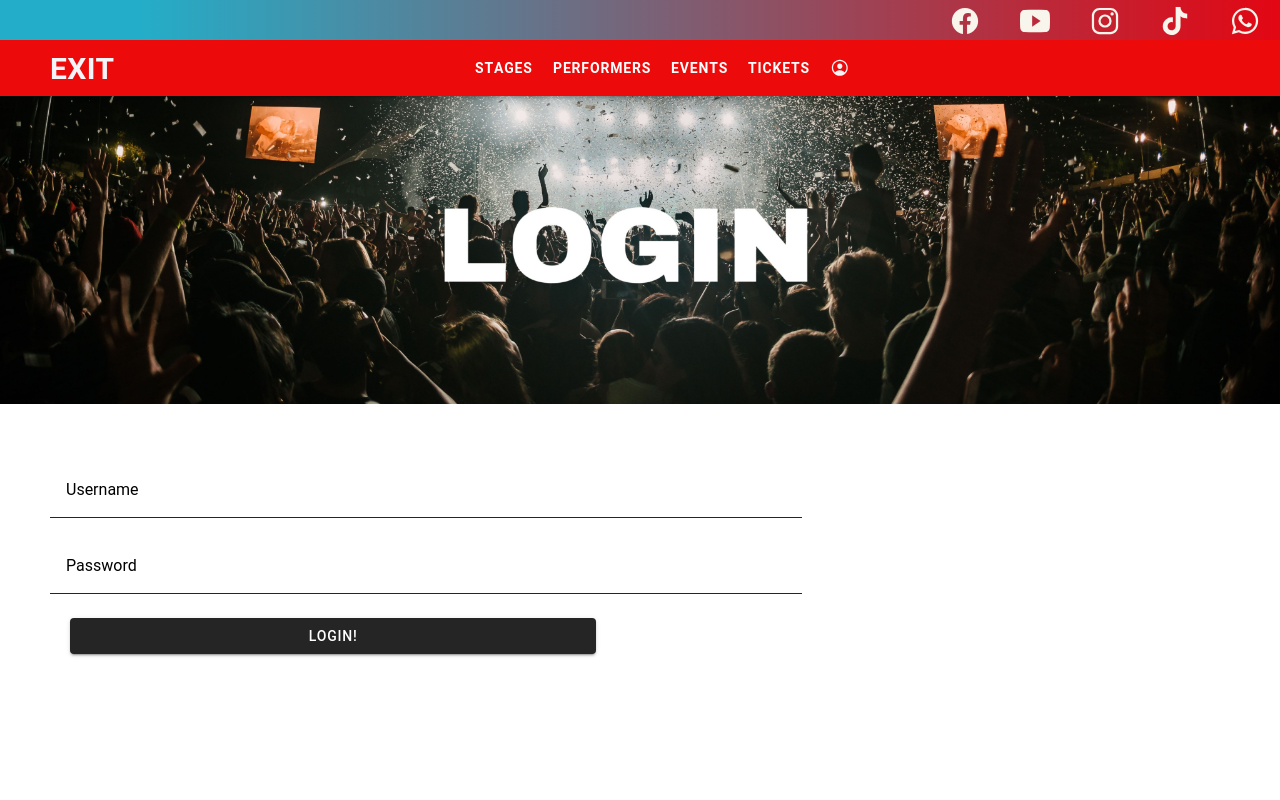
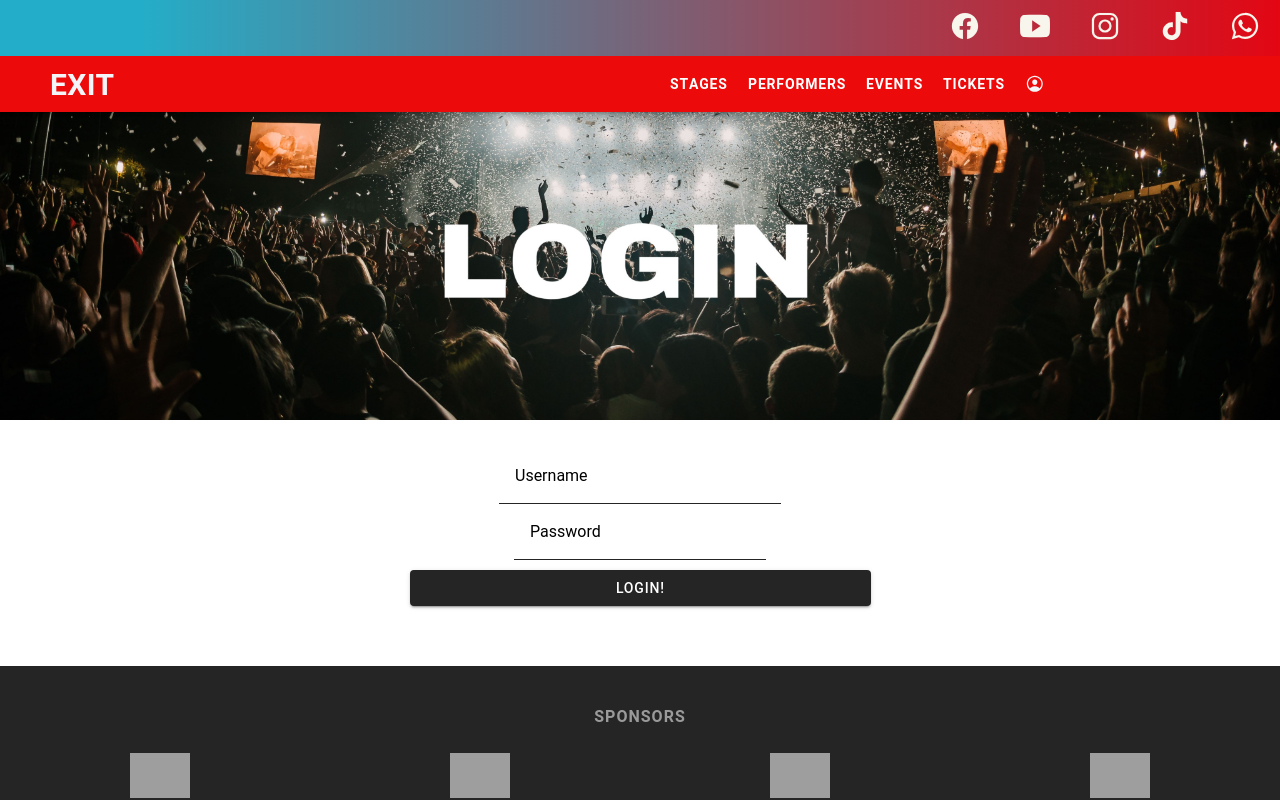
Before and after one commit to marko2000/exit-app, a React (Create React App) app: page /login in a window 1280 px wide. Built offline with nearby package versions, Linux system fonts and the light colour scheme.

Commit message:
Style fixed for Home, Register, Login and Performers page

```diff
--- a/src/components/event/EventsPageContent.tsx
+++ b/src/components/event/EventsPageContent.tsx
@@ -4,6 +4,7 @@ import { IonImg, IonSearchbar } from "@ionic/react";
 import EventList from "./EventList";
 import { useAuthentication } from "../../store/AuthenticationContext";
 import AddEventButton from "./admin/AddEventButton";
+import Footer from "../navigation/Footer";
 
 const EventsPageContent = () => {
     const eventsContext = useEvents();
@@ -25,6 +26,7 @@ const EventsPageContent = () => {
                 && <AddEventButton/>}
             <IonSearchbar value={searchCondition} onIonChange={e => setSearchCondition(e.detail.value!.trim())} />
             <EventList events={displayEvents} />
+            <Footer />
         </>
     )
 }
--- a/src/components/navigation/Footer.tsx
+++ b/src/components/navigation/Footer.tsx
@@ -17,16 +17,16 @@ import {
 } from "ionicons/icons";
 
 const Footer: React.FC = () => {
-  const [mQuery, setMQuery] = React.useState<any>({
-    matches: window.innerWidth > 760,
-  });
+  // const [mQuery, setMQuery] = React.useState<any>({
+  //   matches: window.innerWidth > 760,
+  // });
 
-  useEffect(() => {
-    let mediaQuery = window.matchMedia("(min-width: 760px)");
-    mediaQuery.addListener(setMQuery);
+  // useEffect(() => {
+  //   let mediaQuery = window.matchMedia("(min-width: 760px)");
+  //   mediaQuery.addListener(setMQuery);
 
-    return () => mediaQuery.removeListener(setMQuery);
-  }, []);
+  //   return () => mediaQuery.removeListener(setMQuery);
+  // }, []);
 
   type Item = {
     src: string;
@@ -98,7 +98,7 @@ const Footer: React.FC = () => {
     <div id="footer">
       <IonToolbar color="grey">
         <div className="content-footer">
-          <IonText className="titleFooter">Sponsors</IonText>
+          <IonText className="title-footer">Sponsors</IonText>
           <IonRow className="footer-row-logos">
             {sponsors1.map((image, i) => (
               <IonCol key={i} className="footer-img">
@@ -135,11 +135,6 @@ const Footer: React.FC = () => {
               </IonRouterLink>
             </IonCol>
             <IonCol>
-              <IonRouterLink color={"light"} href={"/registration"} id="link">
-                <b>REGISTRATION</b>
-              </IonRouterLink>
-            </IonCol>
-            <IonCol>
               <IonRouterLink color={"light"} href={"/performers"} id="link">
                 <b>PERFORMERS</b>
               </IonRouterLink>
@@ -159,15 +154,17 @@ const Footer: React.FC = () => {
                 <b>TICKETS</b>
               </IonRouterLink>
             </IonCol>
+            <IonCol>
+              <IonRouterLink color={"light"} href={"/registration"} id="link">
+                <b>REGISTRATION</b>
+              </IonRouterLink>
+            </IonCol>
           </IonRow>
-          <IonRow>
-            <IonCol size="2.9"></IonCol>
-            <IonCol>
+          <IonRow className="footer-logo">
               <IonImg
-                class="footer-logo"
+                class="footer-logo-img"
                 src="https://www.exitfest.org/wp-content/uploads/2021/07/exit-logo-2022.svg"
               />
-            </IonCol>
           </IonRow>
           <IonText className="copyright">
             © 2022 EXIT Team. All rights reserved. By visiting this website you
--- a/src/components/navigation/Menu.tsx
+++ b/src/components/navigation/Menu.tsx
@@ -36,16 +36,7 @@ const Menu: React.FC = () => {
               <IonLabel>Home</IonLabel>
             </IonItem>
           </IonMenuToggle>
-          <IonMenuToggle auto-hide="false">
-            <IonItem button routerLink={"/registration"} routerDirection="none">
-              <IonIcon
-                icon={personCircleOutline}
-                className="icon-menu"
-                slot="start"
-              />
-              <IonLabel>Registration</IonLabel>
-            </IonItem>
-          </IonMenuToggle>
+
           <IonMenuToggle auto-hide="false">
             <IonItem button routerLink={"/performers"} routerDirection="none">
               <IonIcon icon={globeOutline} className="icon-menu" slot="start" />
@@ -75,6 +66,16 @@ const Menu: React.FC = () => {
               <IonLabel>Tickets</IonLabel>
             </IonItem>
           </IonMenuToggle>
+          <IonMenuToggle auto-hide="false">
+            <IonItem button routerLink={"/registration"} routerDirection="none">
+              <IonIcon
+                icon={personCircleOutline}
+                className="icon-menu"
+                slot="start"
+              />
+              <IonLabel>Registration</IonLabel>
+            </IonItem>
+          </IonMenuToggle>
         </IonList>
       </IonContent>
     </IonMenu>
--- a/src/components/navigation/NavBar.tsx
+++ b/src/components/navigation/NavBar.tsx
@@ -70,7 +70,7 @@ const NavBar: React.FC = () => {
           </IonButtons>
         ) : (
           <>
-            <IonButtons slot="start">
+            <IonButtons>
               <IonButton routerLink={"/stages"}>
                 <b>Stages </b>
               </IonButton>
--- a/src/components/performer/PerformerCard.tsx
+++ b/src/components/performer/PerformerCard.tsx
@@ -1,7 +1,6 @@
 import React from "react";
 import {
     IonCard,
-    IonCardContent,
     IonCardHeader,
     IonCol,
     IonIcon,
@@ -21,10 +20,8 @@ import {
 
     return (
       <IonCard className="performer-card">
-        <IonCardHeader className="picture">
-          <IonImg src={performer.image} className="img"></IonImg>
-        </IonCardHeader>
-        <IonCardContent className="performer-content">
+        <IonImg src={performer.image} className="img" />
+        <IonCardHeader>
           <IonLabel className="performer-nick" color="grey">
             {performer.nick}
           </IonLabel>
@@ -34,12 +31,11 @@ import {
           </IonLabel>
           <br />
           <IonLabel>Genre: {performer.genre}</IonLabel>
-
+          </IonCardHeader>
           {authentication.authenticatedUser &&
             authentication.role === "admin" && (
               <PerformerCardAdminControls performer={performer} />
             )}
-        </IonCardContent>
         <IonRow className="social" color="red">
           <IonCol>
             <IonIcon icon={logoFacebook} className="social-icon"></IonIcon>
--- a/src/components/performer/PerformersPageContent.tsx
+++ b/src/components/performer/PerformersPageContent.tsx
@@ -4,6 +4,7 @@ import PerformerList from "./PerformerList";
 import { usePerformers } from "../../store/PerformersContext";
 import AddPerformerModal from "./admin/AddPerformerModal";
 import { useAuthentication } from "../../store/AuthenticationContext";
+import Footer from "../navigation/Footer";
 
 const PerformersPageContent = () => {
     const performersContext = usePerformers();
@@ -23,6 +24,7 @@ const PerformersPageContent = () => {
             {authentication.authenticatedUser && authentication.role === "admin" && <AddPerformerModal />}
             <IonSearchbar value={searchCondition} onIonChange={e => setSearchCondition(e.detail.value!.trim())} />
             <PerformerList performers={displayedPerformers} />
+            <Footer />
         </>
     )
 }
--- a/src/components/stage/StagesPageContent.tsx
+++ b/src/components/stage/StagesPageContent.tsx
@@ -4,6 +4,7 @@ import { useStages } from "../../store/StagesContext";
 import StageList from "./StageList";
 import AddStageModal from "./admin/AddStageModal";
 import { useAuthentication } from "../../store/AuthenticationContext";
+import Footer from "../navigation/Footer";
 
 const StagePageContent = () => {
     const stagesContext = useStages();
@@ -23,6 +24,7 @@ const StagePageContent = () => {
             {authentication.authenticatedUser && authentication.role === "admin" && <AddStageModal />}
             <IonSearchbar value={searchCondition} onIonChange={e => setSearchCondition(e.detail.value!.trim())} />
             <StageList stages={displayedStages} />
+            <Footer />
         </>
     )
 }
--- a/src/pages/Home.tsx
+++ b/src/pages/Home.tsx
@@ -29,13 +29,13 @@ const Home: React.FC = () => {
 
                     })}
                 </IonSlides>
-                <IonTitle color="grey" className="home-page-title">
+                {/* <IonTitle color="white" className="home-page-title">
                     Exit App
-                </IonTitle>
+                </IonTitle> */}
                 <IonGrid className="home-page-text">
-                    <IonRow>
-                        {/*    here comes counter*/}
-                    </IonRow>
+                    {/* <IonRow> */}
+                           {/* here comes counter */}
+                    {/* </IonRow> */}
                     <IonRow
                         style={{
                             display: "flex",
@@ -47,7 +47,7 @@ const Home: React.FC = () => {
                     </IonRow>
 
                 </IonGrid>
-                <Footer></Footer>
+                <Footer />
             </IonContent>
         </IonPage>
     );
--- a/src/pages/Login.tsx
+++ b/src/pages/Login.tsx
@@ -17,6 +17,7 @@ import NavBar from "../components/navigation/NavBar";
 import {useAuthentication,} from "../store/AuthenticationContext";
 import {useHistory, useLocation} from "react-router-dom";
 import {useError} from "../store/ErrorContext";
+import Footer from "../components/navigation/Footer";
 
 const loginUrl = "http://localhost:8080/auth/login";
 
@@ -42,14 +43,15 @@ const Login: React.FC = () => {
       <IonHeader>
         <NavBar />
       </IonHeader>
-      <IonContent fullscreen>
+
+      <IonContent>
         <IonImg src={"/images/login.jpeg"} className="img-top"></IonImg>
 
-        <IonGrid>
+        {/* <IonGrid>
           <IonRow className="login-form">
-            <IonCol text-center color="grey">
-              <IonList>
-                <IonItem className="registration-form-input">
+            <IonCol text-center color="grey"> */}
+              <IonList className="auth-form">
+                <IonItem className="auth-form-input">
                   <IonLabel position="floating">Username</IonLabel>
                   <IonInput
                     value={username}
@@ -57,7 +59,7 @@ const Login: React.FC = () => {
                     clearInput
                   ></IonInput>
                 </IonItem>
-                <IonItem className="registration-form-input">
+                <IonItem className="auth-form-input">
                   <IonLabel position="floating">Password</IonLabel>
                   <IonInput
                     type="password"
@@ -66,13 +68,14 @@ const Login: React.FC = () => {
                   ></IonInput>
                 </IonItem>
 
-                <IonButton color="grey" id="loginBtn" onClick={login}>
+                <IonButton color="grey" id="loginBtn" className="auth-button-section" onClick={login}>
                   Login!
                 </IonButton>
               </IonList>
-            </IonCol>
+            {/* </IonCol>
           </IonRow>
-        </IonGrid>
+        </IonGrid> */}
+        <Footer />
       </IonContent>
     </IonPage>
   );
--- a/src/pages/Registration.tsx
+++ b/src/pages/Registration.tsx
@@ -1,6 +1,5 @@
 import {
     IonButton,
-    IonContent,
     IonHeader,
     IonImg,
     IonInput,
@@ -9,6 +8,7 @@ import {
     IonList,
     IonPage,
     IonRouterLink,
+    IonContent
 } from "@ionic/react";
 import React, {useState} from "react";
 import NavBar from "../components/navigation/NavBar";
@@ -16,6 +16,7 @@ import User from "../model/User";
 import {useAuthentication} from "../store/AuthenticationContext";
 import {useHistory} from "react-router";
 import {useError} from "../store/ErrorContext";
+import Footer from "../components/navigation/Footer";
 
 const DEFAULT_ROLE = "visitor"; //admini su upanpred registrovani, tako da neko ko se sam registruje može da bude samo sa ulogom visitor
 
@@ -49,20 +50,19 @@ const Registration: React.FC = () => {
                 <NavBar/>
             </IonHeader>
 
-            <IonContent fullscreen>
-                <IonImg src={"/images/registration.jpeg"} className="img-top"></IonImg>
+            <IonContent>
+                <IonImg src={"/images/registration.jpeg"} className="img-top" />
 
-                <IonList className="registration-form" color="grey">
-                    <IonItem className="registration-form-input">
+                <IonList className="auth-form" color="grey">
+                    <IonItem className="auth-form-input">
                         <IonLabel position="floating">Name</IonLabel>
                         <IonInput
                             value={firstname}
                             onIonChange={(e) => setFirstname(e.detail.value!)}
                             clearInput
-                            color="success"
                         ></IonInput>
                     </IonItem>
-                    <IonItem className="registration-form-input">
+                    <IonItem className="auth-form-input">
                         <IonLabel position="floating">Lastname</IonLabel>
                         <IonInput
                             value={lastname}
@@ -70,7 +70,7 @@ const Registration: React.FC = () => {
                             clearInput
                         ></IonInput>
                     </IonItem>
-                    <IonItem className="registration-form-input">
+                    <IonItem className="auth-form-input">
                         <IonLabel position="floating">Username</IonLabel>
                         <IonInput
                             value={userEmail}
@@ -78,7 +78,7 @@ const Registration: React.FC = () => {
                             clearInput
                         ></IonInput>
                     </IonItem>
-                    <IonItem className="registration-form-input">
+                    <IonItem className="auth-form-input">
                         <IonLabel position="floating">Password</IonLabel>
                         <IonInput
                             type="password"
@@ -86,14 +86,16 @@ const Registration: React.FC = () => {
                             onIonChange={(e) => setPassword(e.detail.value!)}
                         ></IonInput>
                     </IonItem>
-
+                    <div className="auth-button-section">
                         <IonButton color="grey" id="registerBtn" onClick={register}>
                             Register!
                         </IonButton>
                         <IonRouterLink href={"/login"} id="registerLabel">
                             Already have an account?
                         </IonRouterLink>
+                    </div>
                 </IonList>
+                <Footer />
                 </IonContent>
         </IonPage>
     );
--- a/src/pages/Tickets.tsx
+++ b/src/pages/Tickets.tsx
@@ -20,6 +20,7 @@ import {
   import TicketCard from "../components/shop/TicketCard";
   import { cartOutline, removeCircleOutline } from "ionicons/icons";
   import Ticket from "../model/Ticket";
+  import Footer from "../components/navigation/Footer";
 
   const Tickets: React.FC = () => {
     const group1: Array<Ticket> = [
@@ -181,6 +182,7 @@ import {
             </IonCol>
           </IonRow>
         </IonGrid>
+        <Footer />
       </IonContent>
     </IonPage>
     )
--- a/src/theme/styles.css
+++ b/src/theme/styles.css
@@ -1,11 +1,5 @@
-.toolbar-social {
-  height: 40px;
-  padding-top: inherit;
-  display: flex;
-  justify-content: space-evenly;
-}
+/* ---------- Header ---------- */
 .social-icon {
-  margin-bottom: 10px;
   color: #f7f5ec;
 }
 
@@ -18,58 +12,62 @@
   margin-top: 5px;
   padding-right: 0.5em;
 }
+
 .icon-menu-arrow {
   height: 23px;
   width: 23px;
 }
+
 #headerTitle {
   margin-left: 30px;
   font-size: 30px;
   margin-right: -30px;
 }
 
-.footer-social {
-  margin-top: 40px;
-  margin-bottom: 20px;
-}
-.social-icon-footer {
-  height: 30px;
-  width: 30px;
-  margin-bottom: 10px;
-  padding: 7px;
+/* ---------- Registration and login ---------- */
+.auth-form {
+  margin-top: 20px;
+  width: 60%;
+  margin: 20px auto;
+  display: flex;
+  flex-direction: column;
+  align-items: center;
 }
 
-.registration-form {
-  width: 60%;
-  margin: 40px;
-}
-.registration-form-input {
-  padding-bottom: 20px;
+.auth-form-input {
   --border-color: var(--ion-color-grey, grey);
 }
-.registration-form-input:hover {
+
+.auth-form-input:hover {
   --border-color: var(--ion-color-red, rgb(221, 27, 27));
 }
+
+.auth-button-section {
+  display: flex;
+  flex-direction: column;
+  align-items: center;
+  margin-top: 10px;
+}
+
 #registerBtn {
   width: 60%;
 }
+
 #registerLabel {
   color: lightslategray;
-  margin-left: 30px;
   size: 10px;
+  margin: 10px 0;
 }
+
 #loginBtn {
-  width: 70%;
-  margin-left: 20px;
+  width: 60%;
 }
-.login-form {
-  width: 60%;
-  margin: 40px;
-}
+
 .tickets-grid {
   margin-top: 20px;
   margin-bottom: 100px;
 }
+
 #ticketTitle {
   margin-left: -8em;
   margin-top: -1em;
@@ -98,7 +96,7 @@
 
 /**Performer card**/
 .performer-card {
-  padding: 30px 0 40px;
+  padding: 0;
   margin-bottom: 30px;
   background-color: #f7f5ec;
   text-align: center;
@@ -155,8 +153,6 @@
   padding: 0;
   margin: 0;
   background-color: #252525;
-  position: absolute;
-  bottom: -90px;
   left: 0;
   transition: all 0.5s ease 0s;
 }
@@ -405,10 +401,14 @@
   margin-left: -2em;
 }
 
+.footer-social {
+  padding: 0;
+}
+
 .content-footer {
   text-align: center;
-
-  padding: 20px 0;
+  display: flex;
+  flex-direction: column;
 }
 .title-footer {
   color: rgba(184, 184, 184, 0.993);
@@ -416,39 +416,38 @@
   margin-bottom: 2em;
   letter-spacing: 1px;
   text-transform: uppercase;
-  font-size: 14px;
+  font-size: 16px;
   font-weight: 700;
   line-height: 1.4;
   margin: 0;
   color: #9a9a9a;
+  padding: 40px 0 20px 0;
 }
 .content-footer .footer-img {
   max-width: 70px;
+  display: flex;
+  align-items: center;
 }
 .footer-row-logos {
-  padding: 1em;
-  padding-left: 2.5em;
+  display: flex;
+  justify-content: space-around;
   margin-left: auto;
   margin-right: auto;
-
+  width: 100%;
   float: none;
 }
 .content-footer .footer-social {
-  margin-top: -1em;
   max-width: 60px;
-  column-gap: 2em;
 }
 .social-icon-footer {
-  display: block;
-  padding: 10px;
-  font-size: larger;
+  height: 30px;
+  width: 30px;
   color: #f7f5ec;
   transition: all 0.3s ease 0s;
   text-decoration: none;
 }
 .footer-link-pages #link {
   font-weight: bold;
-  margin-bottom: 2em;
   letter-spacing: 1px;
   text-transform: uppercase;
   font-size: 14px;
@@ -457,12 +456,17 @@
   margin: 0;
   color: #dadada;
 }
-.footer-link-pages {
-  padding-top: 1em;
+
+.footer-logo {
+  display: flex;
+  justify-content: center;
+  margin: 30px 0;
 }
-.footer-logo {
+
+.footer-logo-img {
   width: 200px;
 }
+
 .content-footer .copyright {
   font-family: helveticaw_, Arial, Helvetica, sans-serif;
   text-align: center;
```
Lines whose indentation alone changed are shown as unchanged.
